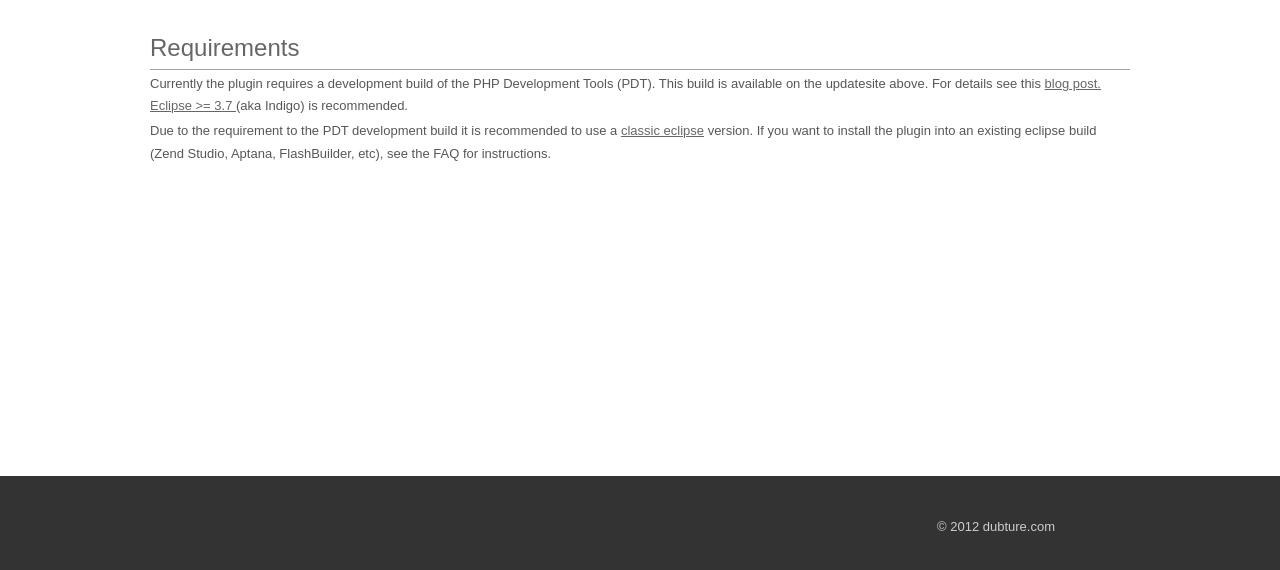
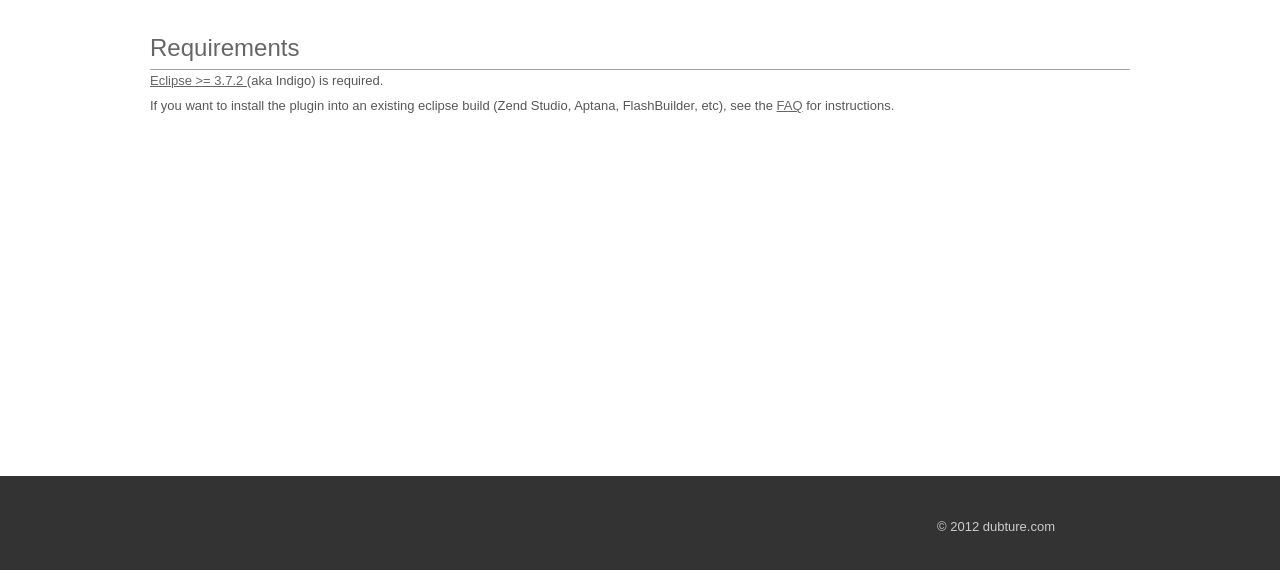
Before and after one commit to pulse00/Twig-Eclipse-Plugin, a Jekyll site: the page built from installation/index.html, in a window 1280 px wide, cut to the strip 324-894 px from the top of the page. Built offline with Jekyll 4.4.1, drawn with Linux system fonts in a browser that asks for light colours; nearby versions of some CDN libraries.

Commit message:
removed dev version requirement

```diff
--- a/installation/index.html
+++ b/installation/index.html
@@ -10,6 +10,6 @@ title: Installation - Twig Eclipse Plugin
 	</div>
 
 <h2 id="requirements">Requirements</h2>
-<p>Currently the plugin requires a development build of the PHP Development Tools (PDT). This build is available on the updatesite above. For details see this <a href="http://blog.dubture.com/2011/12/one-repo-to-rule-them-all.html"> blog post.</a> <a href="http://eclipse.org/downloads/">Eclipse >= 3.7 </a> (aka Indigo) is recommended.</p>
-<p>Due to the requirement to the PDT development build it is recommended to use a <a href="http://eclipse.org/downloads/packages/eclipse-classic-37/indigo">classic eclipse</a> version. If you want to install the
-plugin into an existing eclipse build (Zend Studio, Aptana, FlashBuilder, etc), see the FAQ for instructions.</p>
+<a href="http://eclipse.org/downloads/">Eclipse >= 3.7.2 </a> (aka Indigo) is required.</p>
+If you want to install the
+plugin into an existing eclipse build (Zend Studio, Aptana, FlashBuilder, etc), see the <a href="/faq">FAQ</a> for instructions.</p>
```
